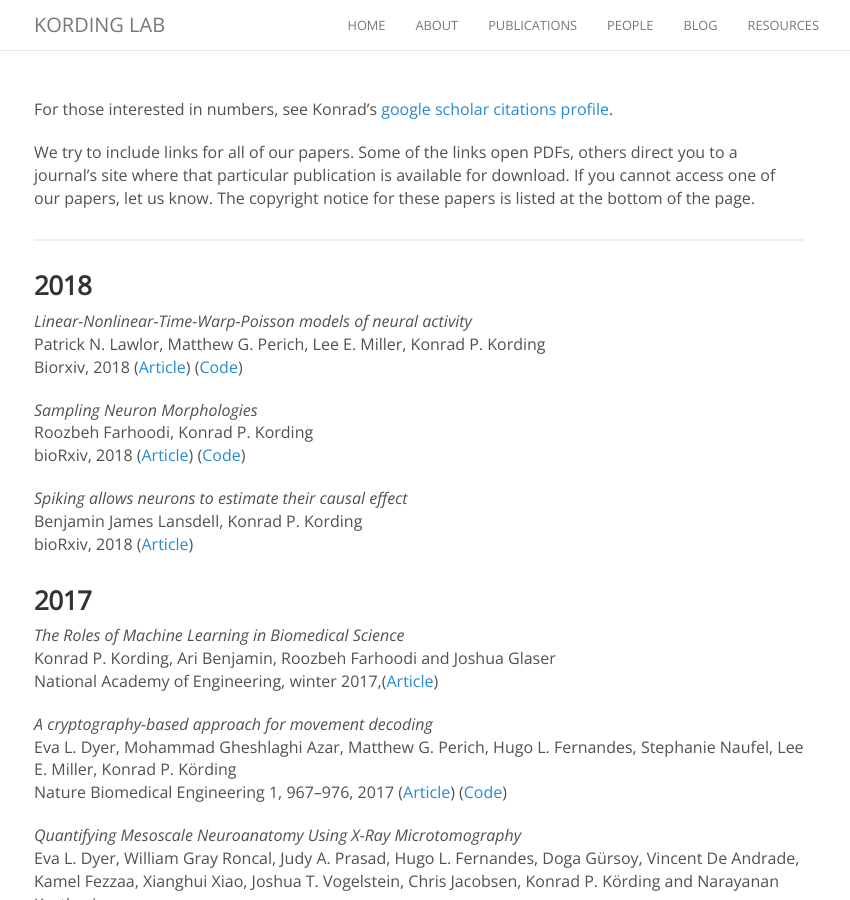
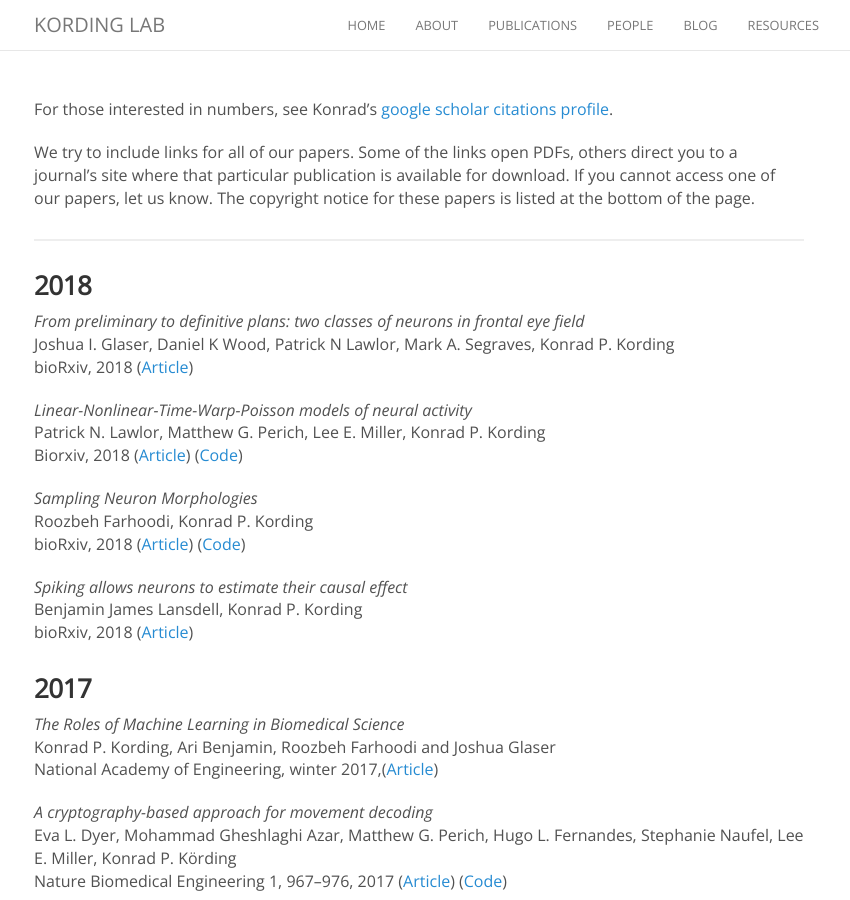
Before and after one commit to KordingLab/KordingLab.github.io, a Jekyll site: the page built from publications.md, in a window 1280 px wide and 900 px high. Shown: the whole window, without its empty margins (221-1071 px from the left). Built offline with Jekyll 4.4.1, drawn with Linux system fonts in a browser that asks for light colours; nearby versions of some CDN libraries; comment, search, counter and statistics services are not loaded.

Commit message:
Update publications.md

```diff
--- a/publications.md
+++ b/publications.md
@@ -10,6 +10,10 @@ We try to include links for all of our papers. Some of the links open PDFs, othe
 <hr>
 
 ### 2018
+
+_From preliminary to definitive plans: two classes of neurons in frontal eye field_<br>
+Joshua I. Glaser, Daniel K Wood, Patrick N Lawlor, Mark A. Segraves, Konrad P. Kording<br>
+bioRxiv, 2018 ([Article](https://www.biorxiv.org/content/early/2018/02/07/251835))
 
 _Linear-Nonlinear-Time-Warp-Poisson models of neural activity_<br>
 Patrick N. Lawlor, Matthew G. Perich, Lee E. Miller, Konrad P. Kording<br>
```
